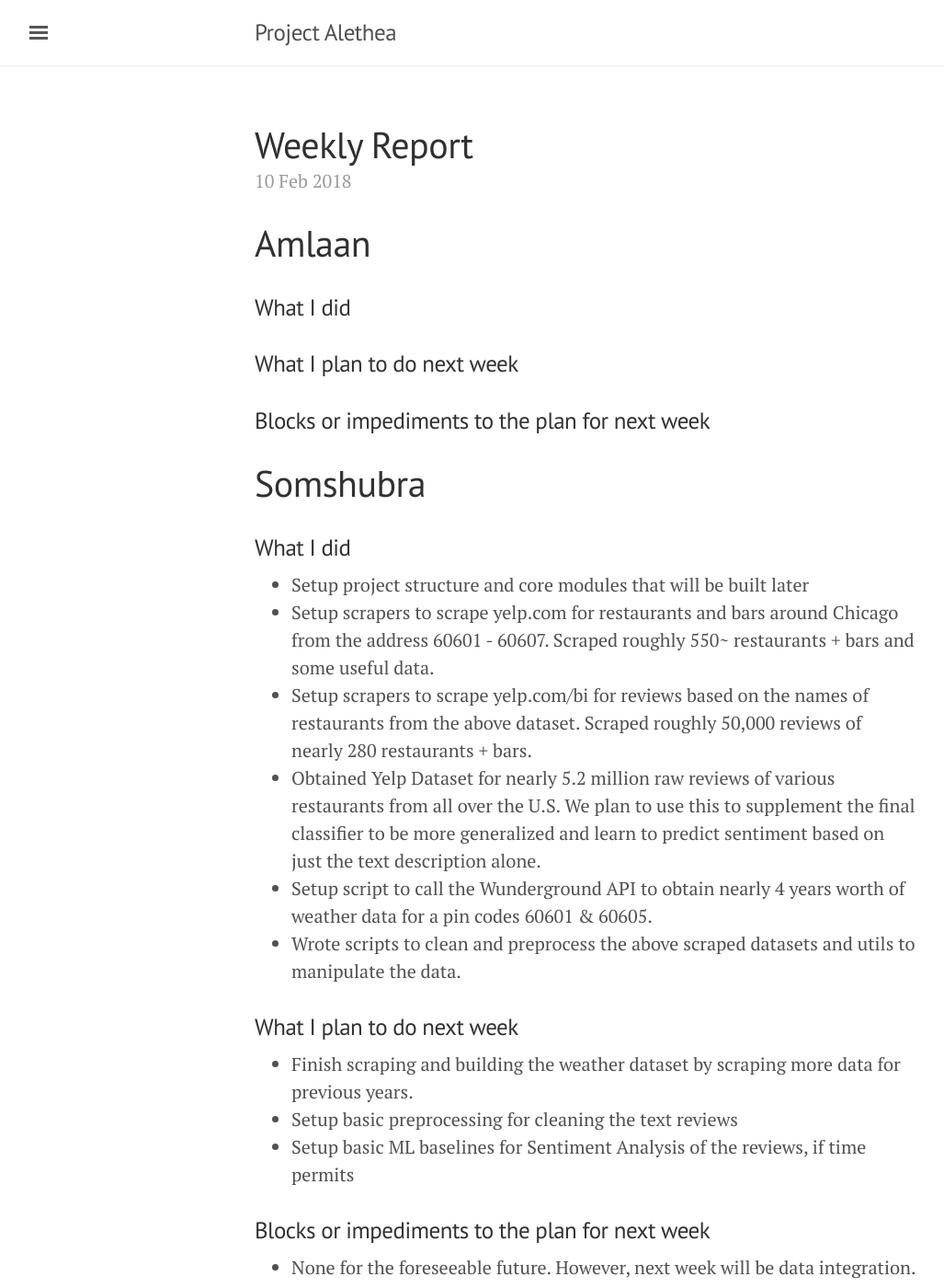
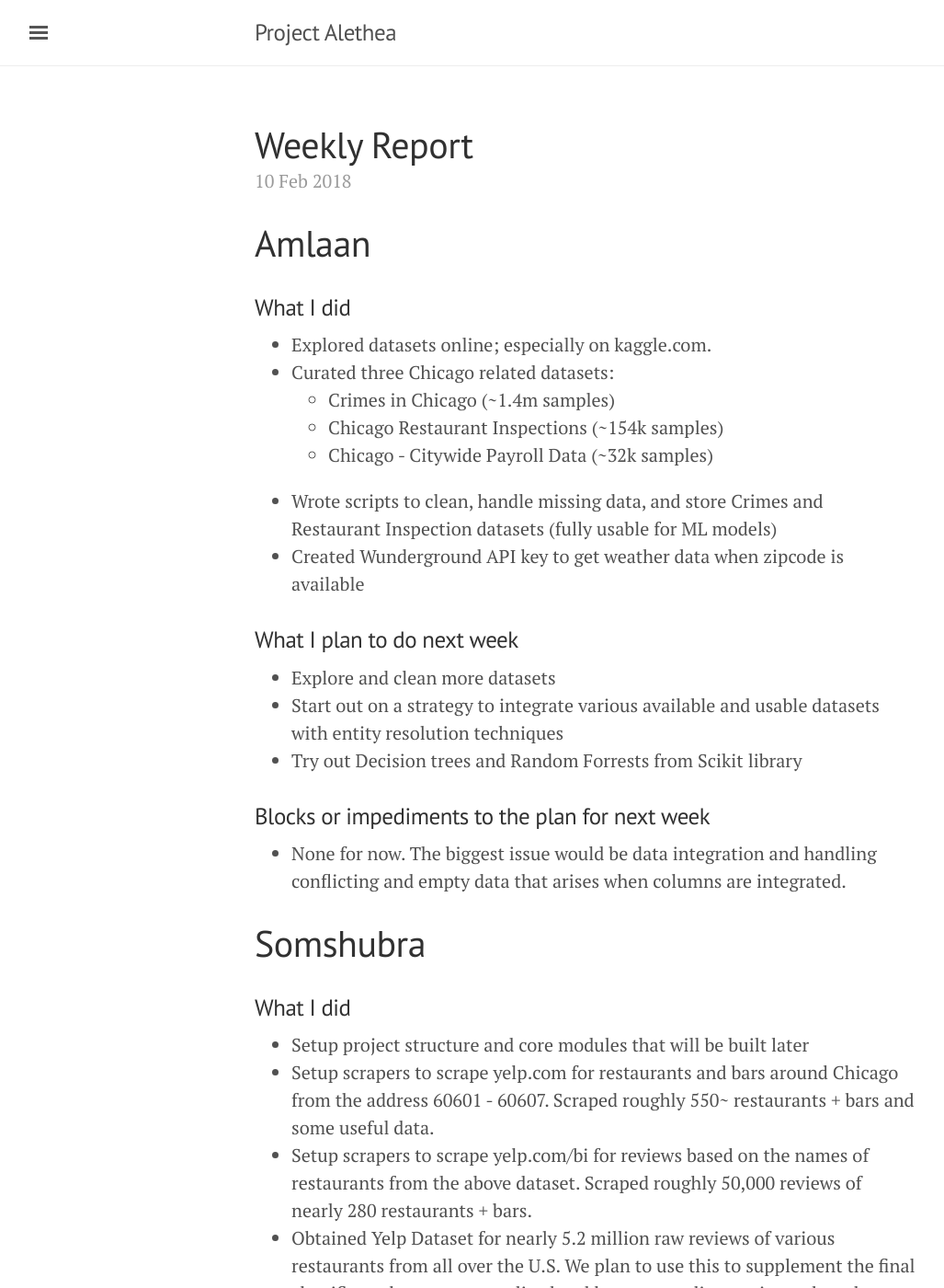
Before and after one commit to titu1994/IDS-Course-Project, a Jekyll site: the page built from _posts/2018-02-10-weekly-report-1.md, in a window 1280 px wide and 1400 px high. Shown: the whole window at 92% size, without its empty margins (3-1030 px from the left). Built offline with Jekyll 4.4.1, drawn with Linux system fonts in a browser that asks for light colours.

Commit message:
Update 2018-02-10-weekly-report-1.md

```diff
--- a/_posts/2018-02-10-weekly-report-1.md
+++ b/_posts/2018-02-10-weekly-report-1.md
@@ -7,9 +7,23 @@ title: Weekly Report #1
 
 ### What I did
 
+- Explored datasets online; especially on kaggle.com.
+- Curated three Chicago related datasets:
+    - Crimes in Chicago (~1.4m samples)
+    - Chicago Restaurant Inspections (~154k samples)
+    - Chicago - Citywide Payroll Data (~32k samples)
+- Wrote scripts to clean, handle missing data, and store Crimes and Restaurant Inspection datasets (fully usable for ML models)
+- Created Wunderground API key to get weather data when zipcode is available
+
 ### What I plan to do next week
 
+- Explore and clean more datasets
+- Start out on a strategy to integrate various available and usable datasets with entity resolution techniques
+- Try out Decision trees and Random Forrests from Scikit library
+
 ### Blocks or impediments to the plan for next week
+
+- None for now. The biggest issue would be data integration and handling conflicting and empty data that arises when columns are integrated.
 
 # Somshubra
 
```
